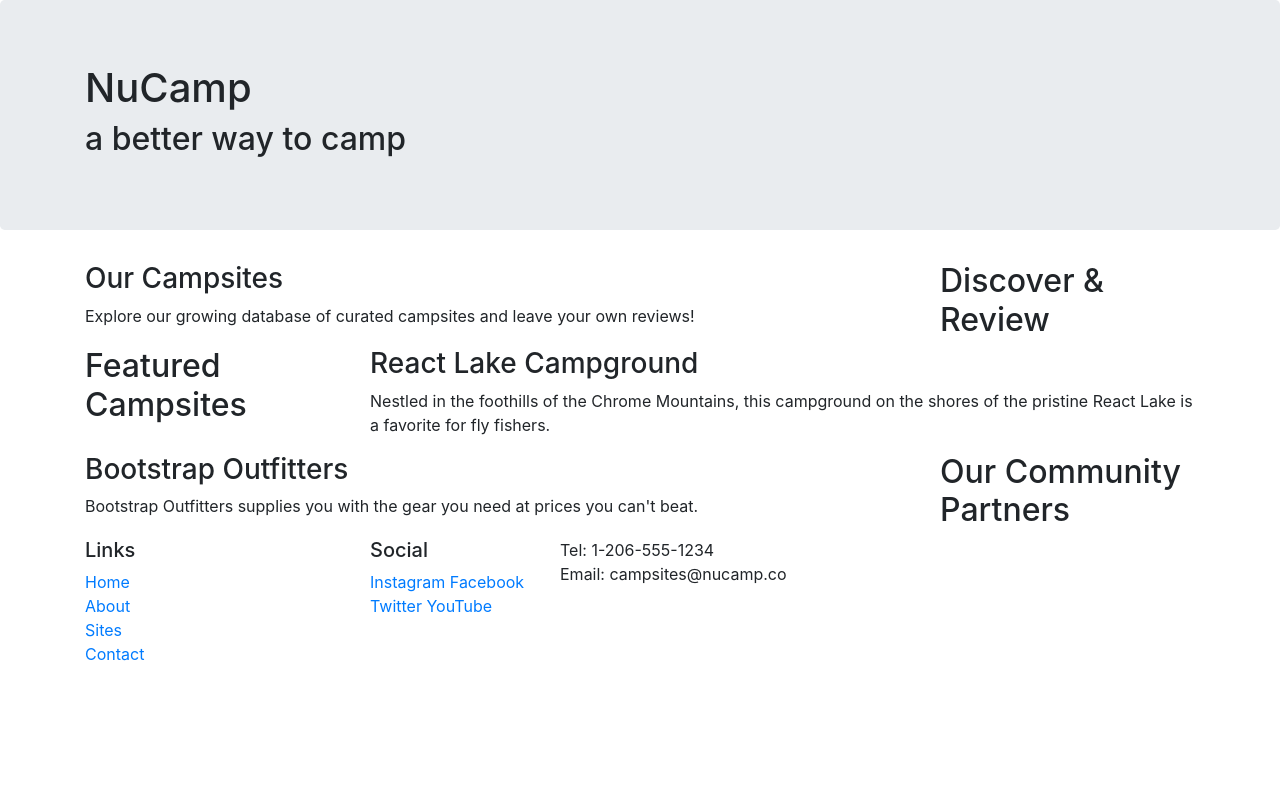
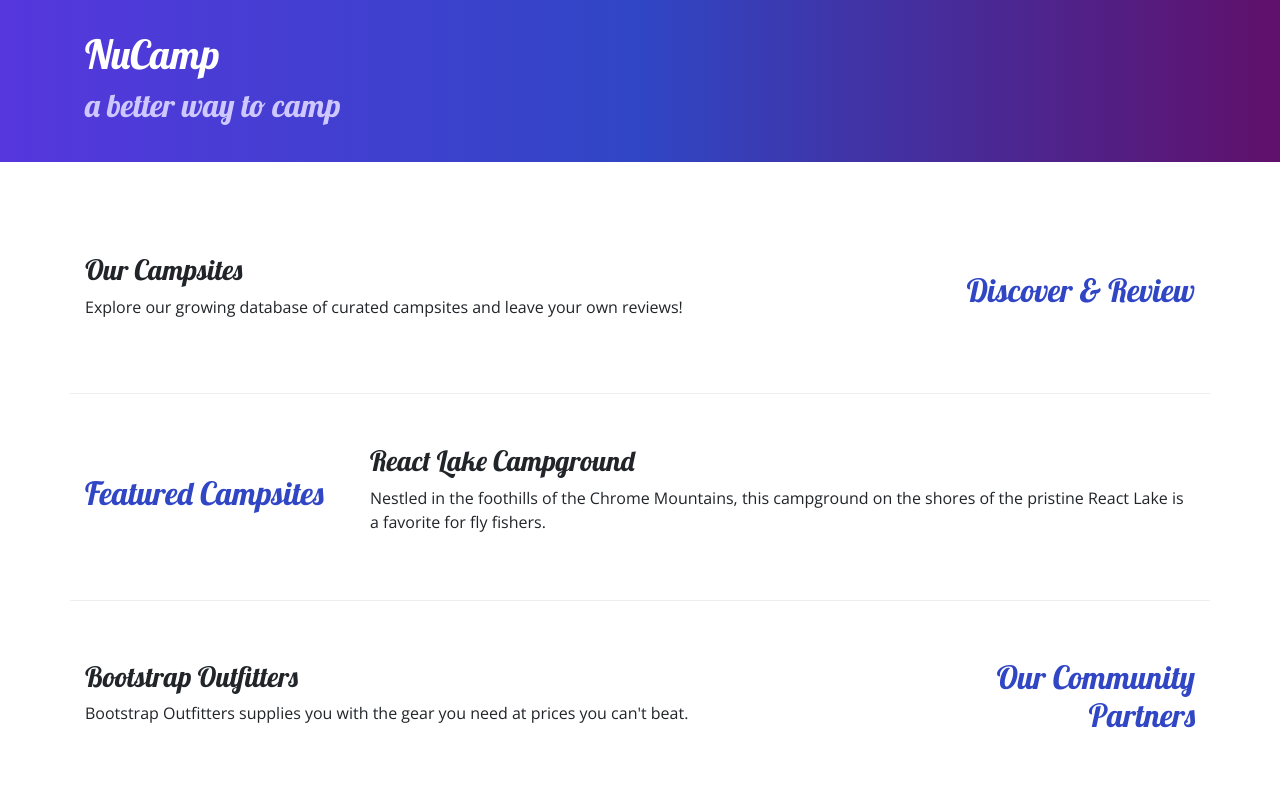
Before and after one commit to Misjly/nucampsite, a website: page index.html in a window 1280 px wide. Shown: the top 800 px of the page. Drawn offline with nearby package versions, Linux system fonts and the light colour scheme.

Commit message:
Adding Custom Styles

```diff
--- /dev/null
+++ b/css/styles.css
@@ -0,0 +1,32 @@
+body {
+    font-family: "Open Sans", sans-serif;
+}
+
+h1, h2, h3 {
+    font-family: "Lobster", cursive;
+}
+
+h2 {
+    color: #3046C5;
+}
+
+header h2 {
+    color: #CEC8FF;
+}
+
+footer {
+    background-image: linear-gradient(#CEC8FF, white);
+    padding: 20px 0;
+}
+
+.jumbotron {
+    padding: 30px;
+    background-image: linear-gradient(to right, #5637DD, #3046C5, #60106B);
+    color: white;
+}
+
+.row-content {
+    padding: 50px 0;
+    border-bottom: 1px ridge;
+    min-height: 200px;
+}
--- a/index.html
+++ b/index.html
@@ -9,12 +9,15 @@
     <!-- Bootstrap CSS -->
     <link rel="stylesheet" href="node_modules/bootstrap/dist/css/bootstrap.min.css" />
 
+    <!-- Additional CSS must be placed after Bootstrap CSS -->
+    <link rel="stylesheet" href="https://fonts.googleapis.com/css?family=Lobster|Open+Sans" />
+    <link rel="stylesheet" href="css/styles.css" />
     <title>NuCamp: A Better Way To Camp</title>
 </head>
 
 <body>
 
-    <header class="jumbotron">
+    <header class="jumbotron jumbotron-fluid">
         <div class="container">
             <div class="row">
                 <div class="col">
@@ -26,9 +29,9 @@
     </header>
 
     <div class="container">
-        <div class="row">
+        <div class="row row-content align-items-center">
             <div class="col-sm-4 order-sm-last col-md-3">
-                <h2>Discover & Review</h2>
+                <h2 class="text-sm-right">Discover & Review</h2>
             </div>
             <div class="col">
                 <h3>Our Campsites</h3>
@@ -36,7 +39,7 @@
             </div>
         </div>
 
-        <div class="row">
+        <div class="row row-content align-items-center">
             <div class="col-sm-4 col-md-3">
                 <h2>Featured Campsites</h2>
             </div>
@@ -46,9 +49,9 @@
             </div>
         </div>
 
-        <div class="row">
+        <div class="row row-content align-items-center">
             <div class="col-sm-4 order-sm-last col-md-3">
-                <h2>Our Community Partners</h2>
+                <h2 class="text-sm-right">Our Community Partners</h2>
             </div>
             <div class="col">
                 <h3>Bootstrap Outfitters</h3>
@@ -69,14 +72,14 @@
                         <li><a href="#">Contact</a></li>
                     </ul>
                 </div>
-                <div class="col-4 col-sm-2 offset-1">
+                <div class="col-6 col-sm-5 text-center">
                     <h5>Social</h5>
                     <a href="http://instagram.com/">Instagram</a>
                     <a href="http://facebook.com/">Facebook</a>
                     <a href="http://twitter.com/">Twitter</a>
                     <a href="http://youtube.com/">YouTube</a>
                 </div>
-                <div class="col-sm-4">
+                <div class="col-sm-4 text-center">
                     Tel: 1-206-555-1234<br />
                     Email: campsites@nucamp.co
                 </div>
```
